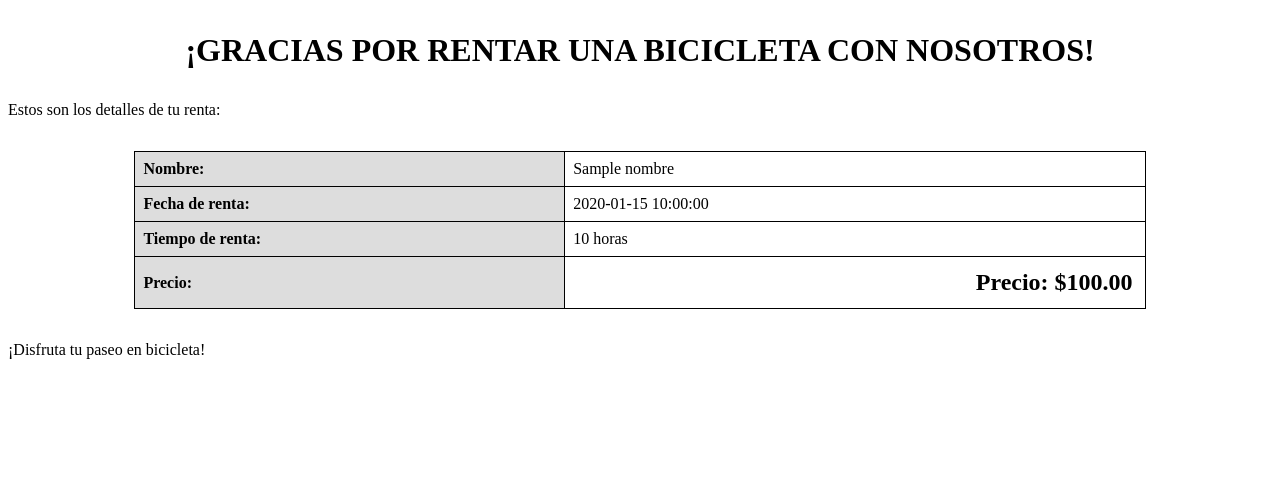
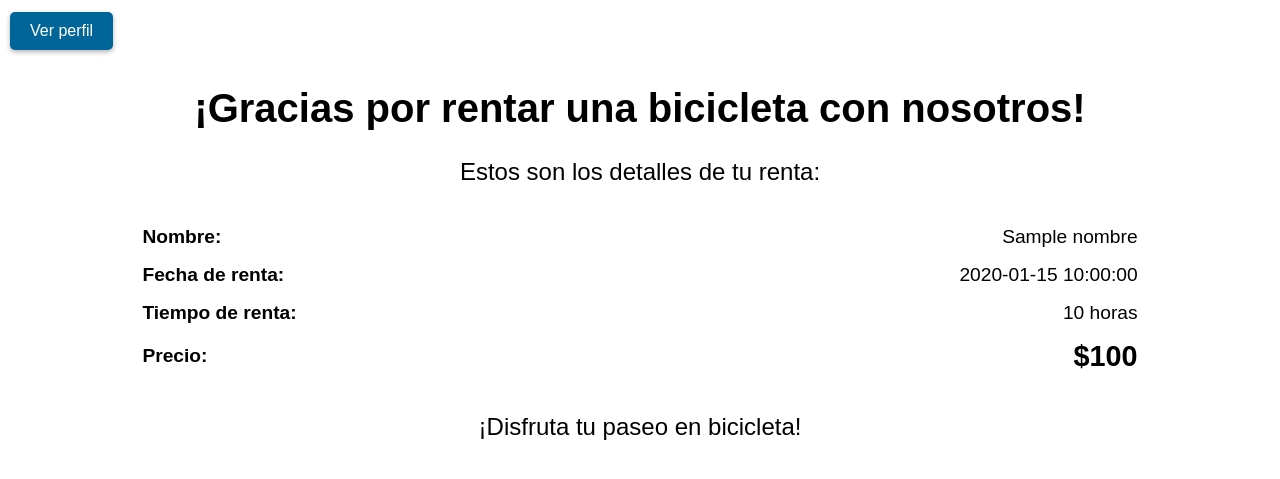
Before and after one commit to daeb2222/RentaRad, a Flask app: template RentaRad/templates/confirmacion.html in a window 1280 px wide. Shown: the top 479 px of the page. Run offline with Flask 3, Linux system fonts and the light colour scheme; the template is opened without the code that fills it: most values are stand-ins (such as "Sample title", 1, 10 or a date in 2020).

Commit message:
mucho mejor

```diff
--- a/RentaRad/app.py
+++ b/RentaRad/app.py
@@ -17,9 +17,16 @@ class User(UserMixin):
     def __init__(self, id):
         self.id = id
 
+
 @login_manager.user_loader
 def load_user(user_id):
     return User(user_id)
+
+@app.route('/perfil')
+def perfil():
+    # Aquí debes incluir el código para obtener y mostrar las bicicletas en renta del usuario
+    return render_template('perfil.html')
+
 
 @app.route('/')
 def index():
@@ -28,9 +35,9 @@ def index():
 @app.route('/login', methods=['GET', 'POST'])
 def login():
     if request.method == 'POST':
-        return redirect(url_for('home'))
+        return redirect(url_for('rent'))
     else:
-        return render_template('home.html')
+        return render_template('rent.html')
 
 @app.route('/rentar', methods=['POST'])
 def rentar():
@@ -41,11 +48,11 @@ def rentar():
     return render_template('confirmacion.html', nombre=nombre, fecha=fecha, tiempo=tiempo)
 
 
-@app.route('/home')
+@app.route('/rent')
 @login_required
-def home():
+def rent():
     print(bicicleta)
-    return render_template('home.html',bicicletas=bicicleta)
+    return render_template('rent.html',bicicletas=bicicleta)
 
 @app.route('/logout')
 @login_required
--- a/RentaRad/templates/confirmacion.html
+++ b/RentaRad/templates/confirmacion.html
@@ -5,81 +5,102 @@
     <meta name="viewport" content="width=device-width, initial-scale=1.0">
     <title>Confirmación de renta de bicicletas</title>
     <style>
-      /* Estilos para el título */
+        body {
+            font-family: Arial, Helvetica, sans-serif;
+        }
         h1 {
-        font-size: 2em;
+            text-align: center;
+            font-size: 2.5rem;
+            margin-top: 2rem;
+        }
+        p {
+            font-size: 1.5rem;
+            text-align: center;
+            margin-bottom: 2rem;
+        }
+        table {
+            margin: 0 auto;
+            width: 80%;
+            border-collapse: collapse;
+            font-size: 1.2rem;
+        }
+        td {
+            padding: 0.5rem;
+            text-align: left;
+        }
+        td:nth-child(1) {
             font-weight: bold;
-        margin: 1em 0;
+        }
+        td:nth-child(2) {
+            text-align: right;
+        }
+        #precio {
+            font-weight: bold;
+            font-size: 1.8rem;
+        }
+        #mensaje {
             text-align: center;
-        text-transform: uppercase;
+            font-size: 1.5rem;
+            margin-top: 2rem;
         }
 
-      /* Estilos para la tabla */
-      table {
-        border-collapse: collapse;
-        margin: 2em auto;
-        width: 80%;
+        .button {
+            background-color: #006699;
+            border: none;
+            color: white;
+            padding: 10px 20px;
+            text-align: center;
+            text-decoration: none;
+            display: inline-block;
+            font-size: 16px;
+            margin: 4px 2px;
+            cursor: pointer;
+            border-radius: 5px;
+            box-shadow: 0px 2px 5px rgba(0, 0, 0, 0.3);
+            transition: all 0.3s ease;
             }
 
-      td, th {
-        border: 1px solid black;
-        padding: 0.5em;
-        text-align: left;
+            .button:hover {
+            background-color: #005577;
+            box-shadow: 0px 4px 8px rgba(0, 0, 0, 0.3);
             }
-
-      th {
-        background-color: #ddd;
-        font-weight: bold;
-      }
-
-      /* Estilos para el precio */
-      #precio {
-        font-size: 1.5em;
-        font-weight: bold;
-        text-align: right;
-      }
-
-      #precio::before {
-        content: "Precio: $";
-      }
-
     </style>
 </head>
 <body>
+    <button class="button" onclick="window.location.href='/perfil'">Ver perfil</button>
     <h1>¡Gracias por rentar una bicicleta con nosotros!</h1>
 
     <p>Estos son los detalles de tu renta:</p>
 
     <table>
         <tr>
-        <th>Nombre:</th>
+          <td><strong>Nombre:</strong></td>
           <td>{{ nombre }}</td>
         </tr>
         <tr>
-        <th>Fecha de renta:</th>
+          <td><strong>Fecha de renta:</strong></td>
           <td>{{ fecha }}</td>
         </tr>
         <tr>
-        <th>Tiempo de renta:</th>
+          <td><strong>Tiempo de renta:</strong></td>
           <td>{{ tiempo }} horas</td>
         </tr>
         <tr>
-        <th>Precio:</th>
+          <td><strong>Precio:</strong></td>
           <td id="precio"></td>
         </tr>
     </table>
 
-    <p>¡Disfruta tu paseo en bicicleta!</p>
+    <p id="mensaje">¡Disfruta tu paseo en bicicleta!</p>
 
     <script>
         function calcularPrecio() {
-        var tiempo = {{ tiempo }};
-        var precio = tiempo * 10; // $10 por hora
-        document.getElementById('precio').textContent = precio.toFixed(2);
+            var tiempo = {{ tiempo }}; // la cantidad de horas se pasa como variable
+            var precio = tiempo * 10; // el precio es de $10 por hora
+            document.getElementById('precio').textContent = "$" + precio;
             return precio;
         }
-
-      window.onload = calcularPrecio;
+        window.onload = calcularPrecio();
     </script>
 </body>
 </html>
```
Also changed, not shown: RentaRad/templates/home.html (deleted, +0 -34 lines), RentaRad/templates/perfil.html (added, +60 -0 lines), RentaRad/templates/rent.html (added, +34 -0 lines). Lines whose indentation alone changed are shown as unchanged.
